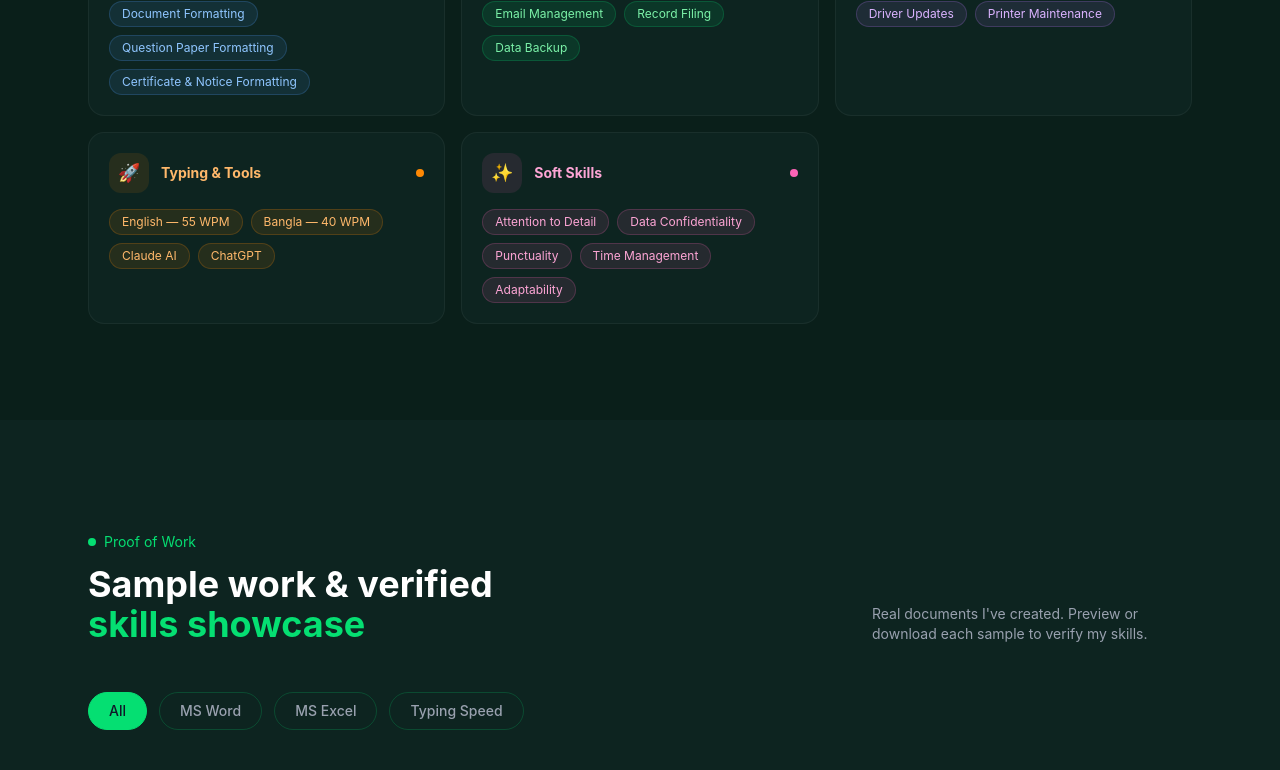
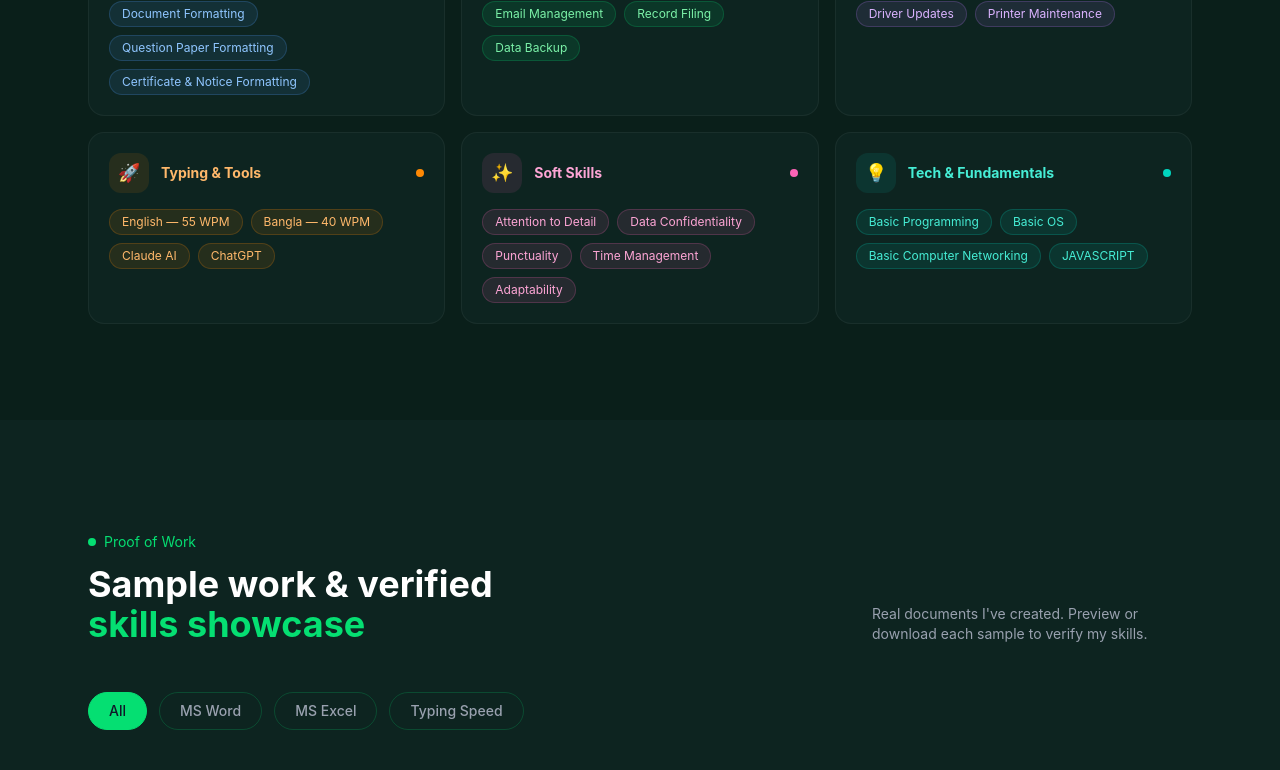
Before and after one commit to mustafizur6/portfolio_for_IT_Support_Computer_Operator, a React (Vite) app: page / in a window 1280 px wide. Shown: the part 1160-1930 px from the top of the page. Built offline with nearby package versions, Linux system fonts and the light colour scheme; no server answers.

Commit message:
remove projects section

```diff
--- a/src/App.jsx
+++ b/src/App.jsx
@@ -16,7 +16,7 @@ export default function App() {
       <Skills />
       <SampleWork />
       <Education />
-      <Projects />
+      {/* <Projects /> */}
       <About />
       <Contact />
       <Footer />
--- a/src/components/Skills.jsx
+++ b/src/components/Skills.jsx
@@ -34,14 +34,21 @@ const skillGroups = [
     color: 'pink',
     skills: ['Attention to Detail', 'Data Confidentiality', 'Punctuality', 'Time Management', 'Adaptability'],
   },
+    {
+    category: 'Tech & Fundamentals',
+    icon: '💡',
+    color: 'teal',
+    skills: ['Basic Programming', 'Basic OS', 'Basic Computer Networking','JAVASCRIPT'],
+  },
 ]
 
 const colorMap = {
   blue:   { card: 'hover:border-blue-400/50',   icon: 'bg-blue-400/10 text-blue-300',   tag: 'bg-blue-400/10 text-blue-300 border-blue-400/20',   label: 'text-blue-300',   dot: 'bg-blue-400' },
   green:  { card: 'hover:border-green-400/50',  icon: 'bg-green-400/10 text-green-300', tag: 'bg-green-400/10 text-green-300 border-green-400/20', label: 'text-green-300', dot: 'bg-green-400' },
-  purple: { card: 'hover:border-purple-400/50', icon: 'bg-purple-400/10 text-purple-300',tag: 'bg-purple-400/10 text-purple-300 border-purple-400/20',label: 'text-purple-300',dot: 'bg-purple-400' },
-  orange: { card: 'hover:border-orange-400/50', icon: 'bg-orange-400/10 text-orange-300',tag: 'bg-orange-400/10 text-orange-300 border-orange-400/20',label: 'text-orange-300',dot: 'bg-orange-400' },
+  purple: { card: 'hover:border-purple-400/50', icon: 'bg-purple-400/10 text-purple-300', tag: 'bg-purple-400/10 text-purple-300 border-purple-400/20', label: 'text-purple-300', dot: 'bg-purple-400' },
+  orange: { card: 'hover:border-orange-400/50', icon: 'bg-orange-400/10 text-orange-300', tag: 'bg-orange-400/10 text-orange-300 border-orange-400/20', label: 'text-orange-300', dot: 'bg-orange-400' },
   pink:   { card: 'hover:border-pink-400/50',   icon: 'bg-pink-400/10 text-pink-300',   tag: 'bg-pink-400/10 text-pink-300 border-pink-400/20',   label: 'text-pink-300',   dot: 'bg-pink-400' },
+  teal:   { card: 'hover:border-teal-400/50',   icon: 'bg-teal-400/10 text-teal-300',   tag: 'bg-teal-400/10 text-teal-300 border-teal-400/20',   label: 'text-teal-300',   dot: 'bg-teal-400' },
 }
 
 export default function Skills() {
```
